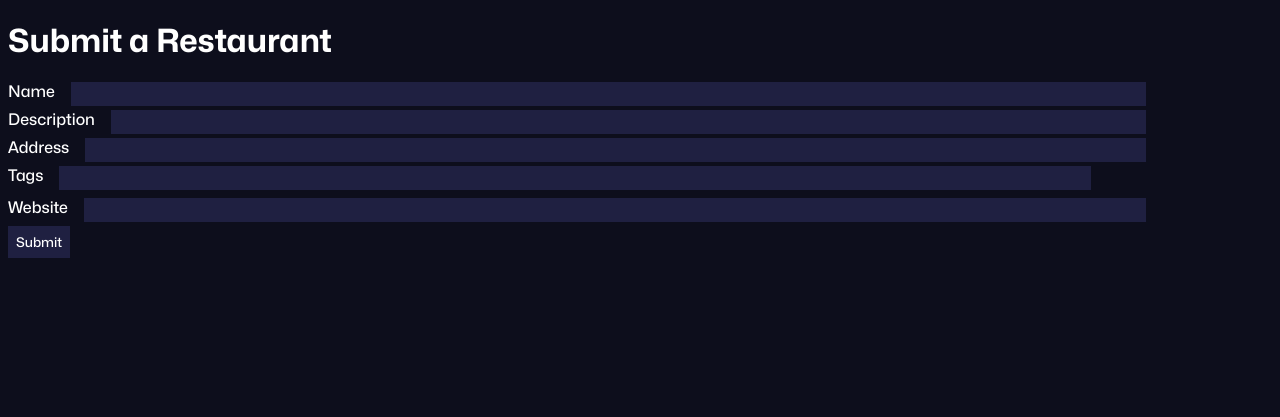
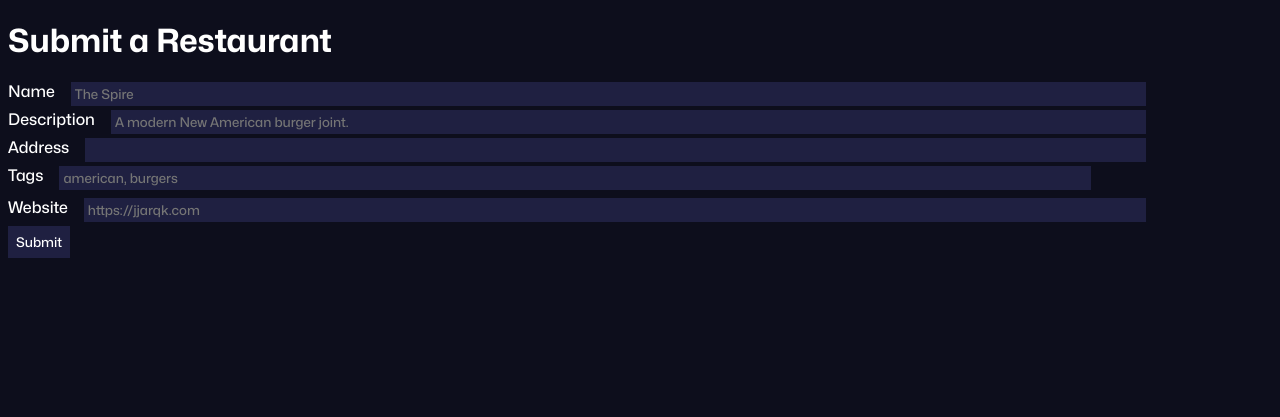
Before and after one commit to Tonnieboy300/jjarqkhunt, a Flask app: template templates/submit.html in a window 1280 px wide. Shown: the part 92-509 px from the top of the page. Run offline with Flask 3, Linux system fonts and the light colour scheme; the template is opened without the code that fills it, so the values that code supplies are empty; parts of the project's set-up code (start-up, migrations or seed data) failed here and were passed over; some libraries are stand-ins or nearby versions.

Commit message:
Add placeholders for submit form

```diff
--- a/templates/submit.html
+++ b/templates/submit.html
@@ -16,6 +16,7 @@
       id="name"
       type="text"
       value="{{ request.form['name'] }}"
+      placeholder="The Spire"
       required
     />
   </div>
@@ -26,6 +27,7 @@
       id="desc"
       type="text"
       value="{{ request.form['desc'] }}"
+      placeholder="A modern New American burger joint."
       required
     />
   </div>
@@ -48,6 +50,7 @@
         type="text"
         value="{{ request.form['tags'] }}"
         onkeyup="tagAutocomplete(this.value)"
+        placeholder="american, burgers"
         required
       />
       <div id="tagAuto"></div>
@@ -59,7 +62,8 @@
       name="website"
       id="website"
       type="text"
-      value="{{ request.form['website'] }} "
+      value="{{ request.form['website'] }}"
+      placeholder="https://jjarqk.com"
       required
     />
   </div>
```
